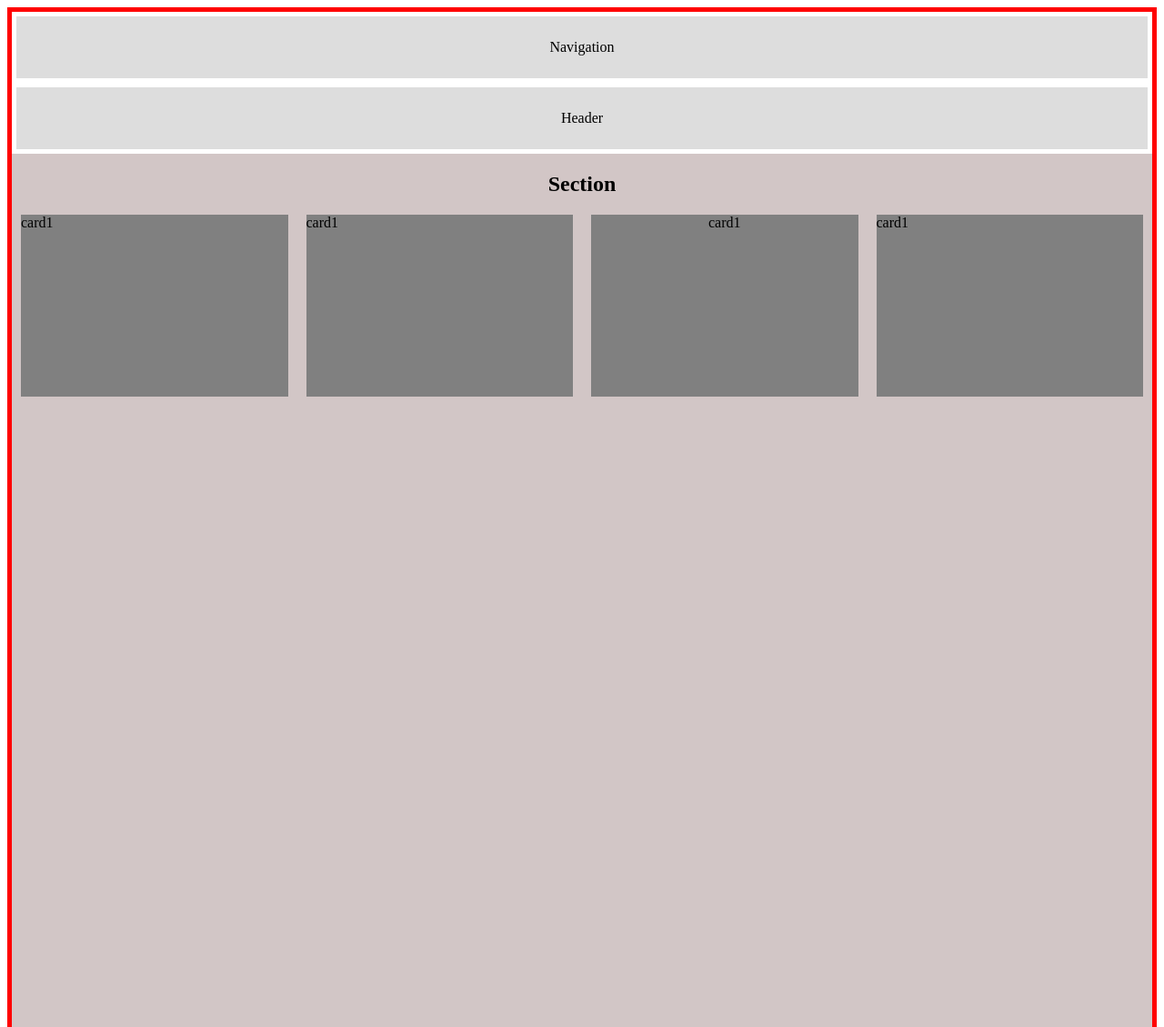
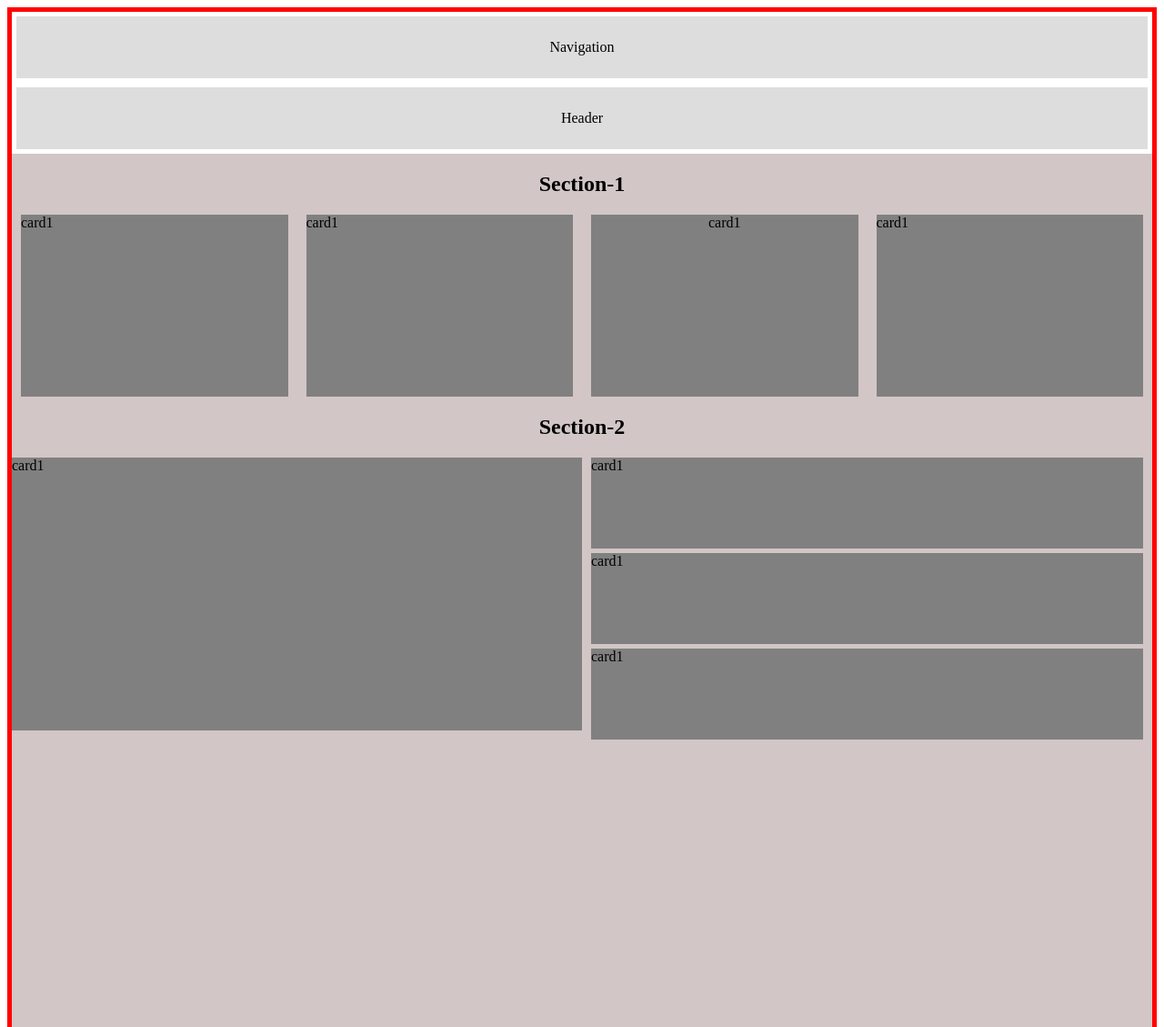
Before and after one commit to afreul-joy/Web-Eng-Lab-Layout-Design, a plain HTML site: page index.html in a window 1280 px wide. Shown: the top 1129 px of the page at 91% size. Drawn offline with Linux system fonts and the light colour scheme.

Commit message:
prbl laoyt

```diff
--- a/index.html
+++ b/index.html
@@ -13,14 +13,30 @@
         <div class="header">Header</div>
 
         <section class="'sec-1">
-            <h2 style="text-align: center">Section</h2>
-            <div class="content-1">
+            <h2 style="text-align: center">Section-1</h2>
+            <div class="content">
                 <div class="card1">card1</div>
                 <div class="card2">card1</div>
                 <div class="card3">card1</div>
                 <div class="card4">card1</div>
             </div>
         </section>
+
+        <section class="'sec-2">
+            <h2 style="text-align: center">Section-2</h2>
+            <div class="content">
+                <div class="sub-con-1">
+                    <div class="card5">card1</div>
+                </div>
+                <div class="sub-con-2">
+                    <div class="card-right">card1</div>
+                    <div class="card-right">card1</div>
+                    <div class="card-right">card1</div>
+
+                </div>
+            </div>
+        </section>
+
     </div>
 </body>
 </html>
--- a/style.css
+++ b/style.css
@@ -17,10 +17,9 @@
     padding: 2%;
     border: 5px solid white;
 }
-.content-1{
+.content{
     display: flex;
-    justify-content: center;
-    align-items: center;
+
 
 }
 .card1 {
@@ -48,3 +47,25 @@
     margin: 0 10px 0 10px;
     flex:1;
 }
+.sub-con-1{
+    width: 50%;
+}
+.card5{
+    height: 300px;
+    background-color: gray;
+    /* margin: 10px; */
+}
+.sub-con-2{
+    width: 50%;
+    display: flex;
+    flex-direction: column;
+    justify-content: space-between;
+
+}
+.card-right{
+    height: 100px;
+    background-color: gray;
+    margin: 0 10px 5px 10px;
+    /* margin: 10px; */
+
+}
```
